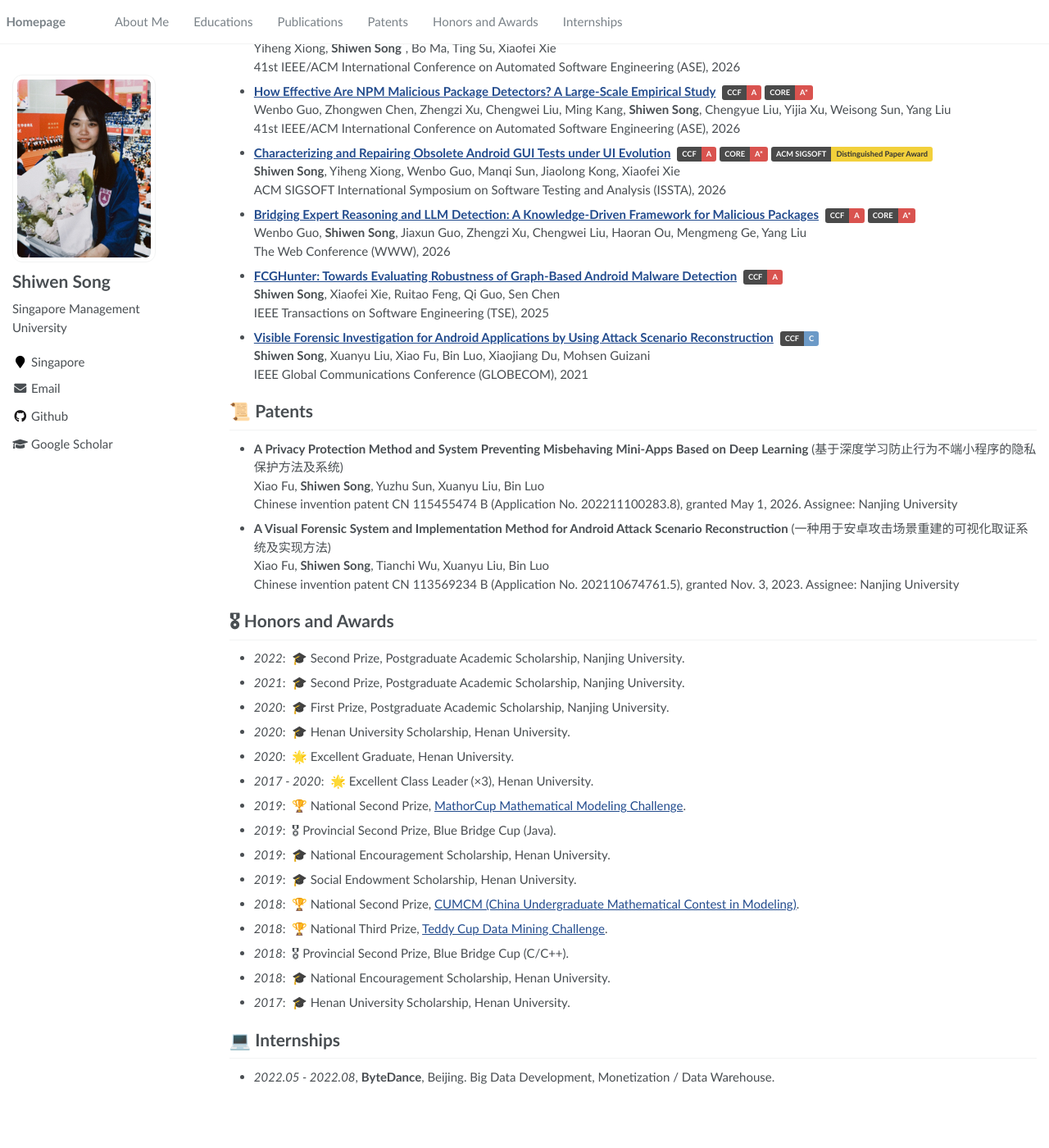
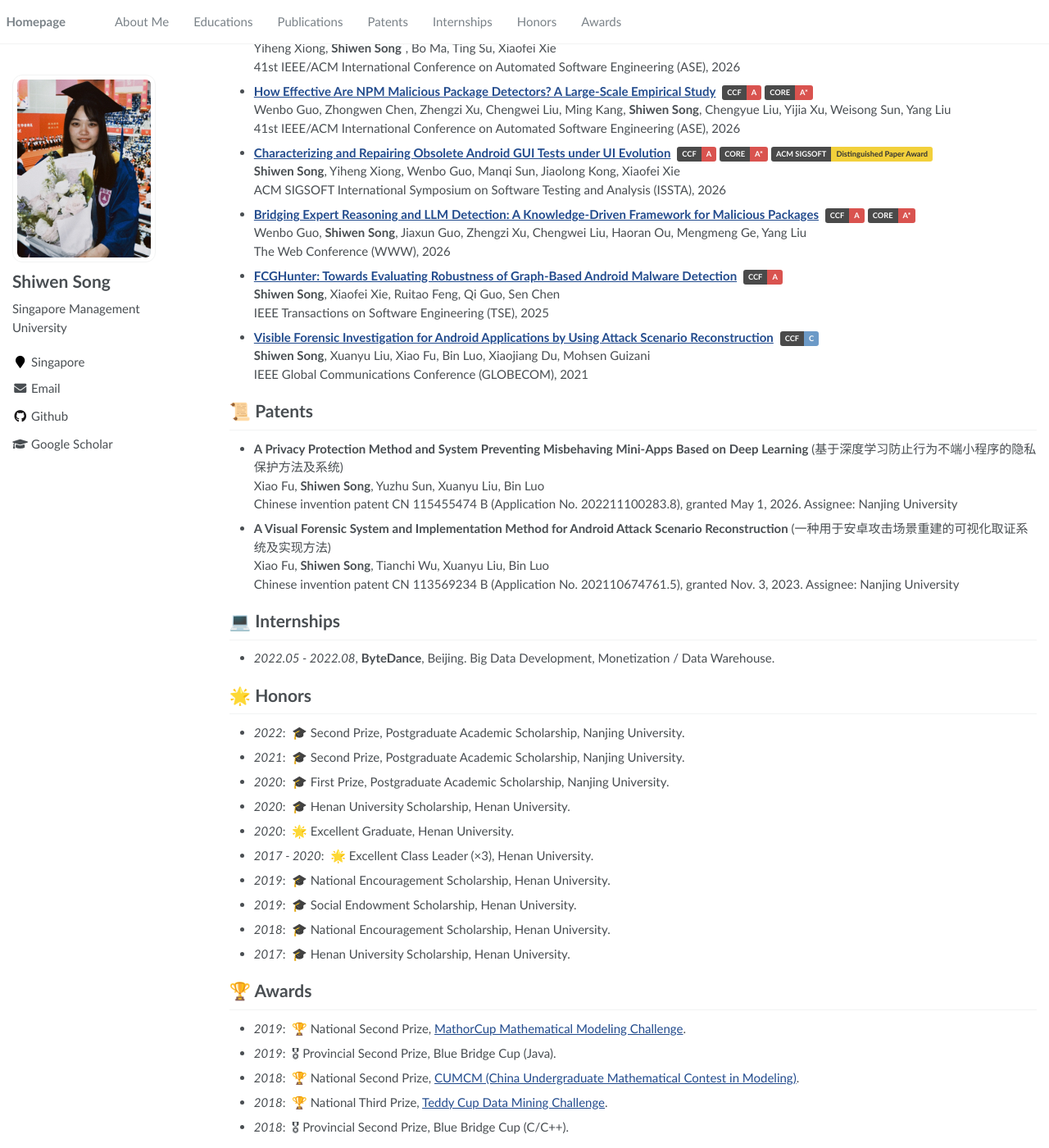
Before and after one commit to shiwen-song/shiwen-song.github.io, a Jekyll site: the page built from _pages/about.md, in a window 1280 px wide and 1400 px high, scrolled down 450 px. Shown: the whole window at 82% size. Built offline with Jekyll 4.4.1, drawn with Linux system fonts in a browser that asks for light colours; before the commit the page ends 1789 px from its top, so only the background shows below that.

Commit message:
Reorder: Internships before Honors; split Honors and Awards
Co-Authored-By: Claude Sonnet 5.5 <noreply@anthropic.com>

```diff
--- a/_data/navigation.yml
+++ b/_data/navigation.yml
@@ -12,8 +12,11 @@ main:
   - title: "Patents"
     url: "/#-patents"
 
-  - title: "Honors and Awards"
-    url: "/#-honors-and-awards"
-
   - title: "Internships"
     url: "/#-internships"
+
+  - title: "Honors"
+    url: "/#-honors"
+
+  - title: "Awards"
+    url: "/#-awards"
--- a/_pages/about.md
+++ b/_pages/about.md
@@ -66,22 +66,24 @@ Her research interests include mobile app security and testing, with a focus on
   Xiao Fu, **Shiwen Song**, Tianchi Wu, Xuanyu Liu, Bin Luo<br>
   Chinese invention patent CN 113569234 B (Application No. 202110674761.5), granted Nov. 3, 2023. Assignee: Nanjing University
 
-# 🎖 Honors and Awards
+# 💻 Internships
+- *2022.05 - 2022.08*, **ByteDance**, Beijing. Big Data Development, Monetization / Data Warehouse.
+
+# 🌟 Honors
 - *2022*: &nbsp;🎓 Second Prize, Postgraduate Academic Scholarship, Nanjing University.
 - *2021*: &nbsp;🎓 Second Prize, Postgraduate Academic Scholarship, Nanjing University.
 - *2020*: &nbsp;🎓 First Prize, Postgraduate Academic Scholarship, Nanjing University.
 - *2020*: &nbsp;🎓 Henan University Scholarship, Henan University.
 - *2020*: &nbsp;🌟 Excellent Graduate, Henan University.
 - *2017 - 2020*: &nbsp;🌟 Excellent Class Leader (×3), Henan University.
+- *2019*: &nbsp;🎓 National Encouragement Scholarship, Henan University.
+- *2019*: &nbsp;🎓 Social Endowment Scholarship, Henan University.
+- *2018*: &nbsp;🎓 National Encouragement Scholarship, Henan University.
+- *2017*: &nbsp;🎓 Henan University Scholarship, Henan University.
+
+# 🏆 Awards
 - *2019*: &nbsp;🏆 National Second Prize, [MathorCup Mathematical Modeling Challenge](https://www.saikr.com/c/nd/6142).
 - *2019*: &nbsp;🎖 Provincial Second Prize, Blue Bridge Cup (Java).
-- *2019*: &nbsp;🎓 National Encouragement Scholarship, Henan University.
-- *2019*: &nbsp;🎓 Social Endowment Scholarship, Henan University.
 - *2018*: &nbsp;🏆 National Second Prize, [CUMCM (China Undergraduate Mathematical Contest in Modeling)](https://www.mcm.edu.cn/html_cn/node/dd90065fedda4e78cd4d0b154c2d77a9.html).
 - *2018*: &nbsp;🏆 National Third Prize, [Teddy Cup Data Mining Challenge](https://www.tipdm.org/hjmdsi/1434.jhtml).
 - *2018*: &nbsp;🎖 Provincial Second Prize, Blue Bridge Cup (C/C++).
-- *2018*: &nbsp;🎓 National Encouragement Scholarship, Henan University.
-- *2017*: &nbsp;🎓 Henan University Scholarship, Henan University.
-
-# 💻 Internships
-- *2022.05 - 2022.08*, **ByteDance**, Beijing. Big Data Development, Monetization / Data Warehouse.
```
